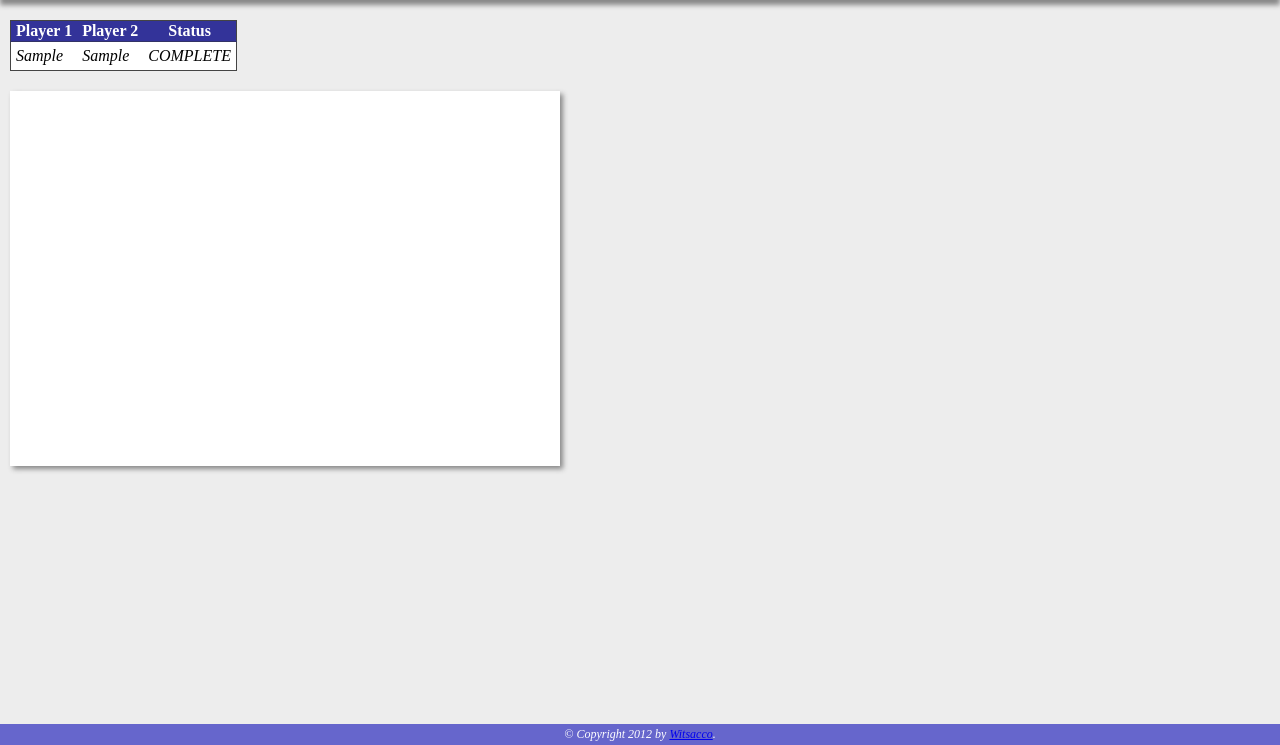
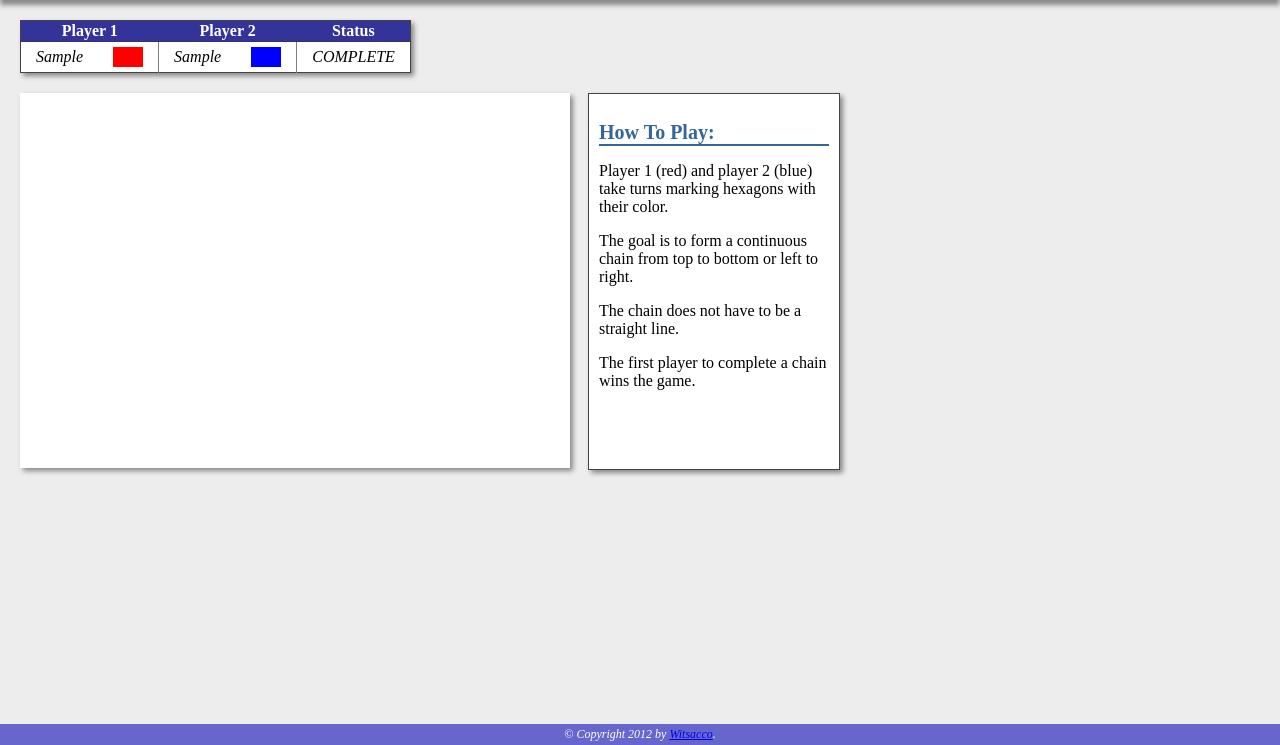
Before and after one commit to rywit/Hex, a Python web app: template Hexagon/Handlers/templates/play-game.html in a window 1280 px wide. Shown: the part 55-800 px from the top of the page. Run offline with Jinja, Linux system fonts and the light colour scheme; the template is opened without the code that fills it: most values are stand-ins (such as "Sample title", 1, 10 or a date in 2020); some libraries are stand-ins or nearby versions.

Commit message:
Added basic instructions.

```diff
--- a/Hexagon/Handlers/templates/play-game.html
+++ b/Hexagon/Handlers/templates/play-game.html
@@ -4,6 +4,9 @@
 
 {% block head %}
     {{ super() }}
+
+<!--[if IE]><script src="excanvas.js"></script><![endif]-->
+
     <style type="text/css">
 canvas {
 	border: 1px solid #9C9898;
@@ -13,21 +16,80 @@ table {
 	border: 1px solid #444;
 	border-collapse: collapse;
 	margin-bottom: 20px;
+	box-shadow: 3px 3px 5px #888;
+	margin-left: 10px;
 }
 
 thead th {
 	background-color: #333399;
 	color: white;
 	font-weight: bold;
-	padding-left: 5px;
-	padding-right: 5px;
+	padding-left: 10px;
+	padding-right: 10px;
 	border-bottom: 1px solid #333366;
 }
 
 tbody td {
-	padding: 5px;
+	padding: 5px 15px;
 	background-color: white;
 	font-style: italic;
+	white-space: nowrap;
+}
+
+td.rborder {
+	border-right: 1px solid gray;
+}
+
+.colorsquare {
+	height: 20px;
+	width: 30px;
+}
+
+.player1 .colorsquare {
+	background-color: red;
+}
+
+.player2 .colorsquare {
+	background-color: blue;
+}
+
+.main {
+	width: 820px;
+	height: 410px;
+	position: relative;
+	margin-left: 10px;
+}
+
+.main .game-board {
+	position: absolute;
+	left: 0;
+	top: 0;
+}
+
+.main .buttons {
+	position: absolute;
+	bottom: 0;
+	left: 0;
+}
+
+.main .instructions {
+	width: 230px;
+	height: 365px;
+	background-color: white;
+	border: 1px solid #444;
+	box-shadow: 3px 3px 5px #888;
+	position: absolute;
+	top: 0;
+	right: 0;
+	padding: 0 10px 10px 10px;
+}
+
+h4 {
+	font-weight: bold;
+	font-size: 20px;
+	border-bottom: 2px solid #369;
+	color: #369;
+	margin-bottom: 5px;
 }
 
     </style>
@@ -55,30 +117,43 @@ var is_disabled = true;
   <table>
    <thead>
     <tr>
-     <th>Player 1</th>
-     <th>Player 2</th>
+     <th colspan="2">Player 1</th>
+     <th colspan="2">Player 2</th>
      <th>Status</th>
     </tr>
    </thead>
    <tbody>
     <tr>
-     <td>{{player1}}</td>
-     <td>{{player2}}</td>
+     <td class="player1">{{player1}}</td><td class="player1 rborder"><div class="colorsquare"></div></td>
+     <td class="player2">{{player2}}</td><td class="player2 rborder"><div class="colorsquare"></div></td>
      <td>{{status}}</td>
     </tr>
    </tbody>
   </table>
 
-   <div id="game-board" class="game-board"></div>
+   <div class="main">
+    <div id="game-board" class="game-board"></div>
+    <div class="instructions">
+     <h4>How To Play:</h4>
+     <p>Player 1 (red) and player 2 (blue) take turns marking hexagons with their color.</p>
+     <p>The goal is to form a continuous chain from top to bottom or left to right.</p>
+     <p>The chain does not have to be a straight line.</p>
+     <p>The first player to complete a chain wins the game.</p>
 
-   {% if is_my_turn %}
-   <form method="post">
+    </div>
+
+    {% if is_my_turn %}
+    <div class="buttons">
+     <form method="post">
       <input type="text" name="gameid" hidden="hidden" value="{{gameid}}" />
       <input type="text" name="row" id="row" hidden="hidden" />
       <input type="text" name="col" id="col" hidden="hidden" />
 
 	  <input type="submit" name="submit" value="Submit Move" />
 	  <input type="submit" name="cancel" value="Cancel" />
-   </form>
-   {% endif %}
+     </form>
+    </div>
+    {% endif %}
+   </div>
+
 {% endblock %}
```
Also changed, not shown: Hexagon/Handlers/templates/email-challenge.html (+15 -4 lines), Hexagon/Handlers/templates/email-invite.html (+16 -4 lines).
